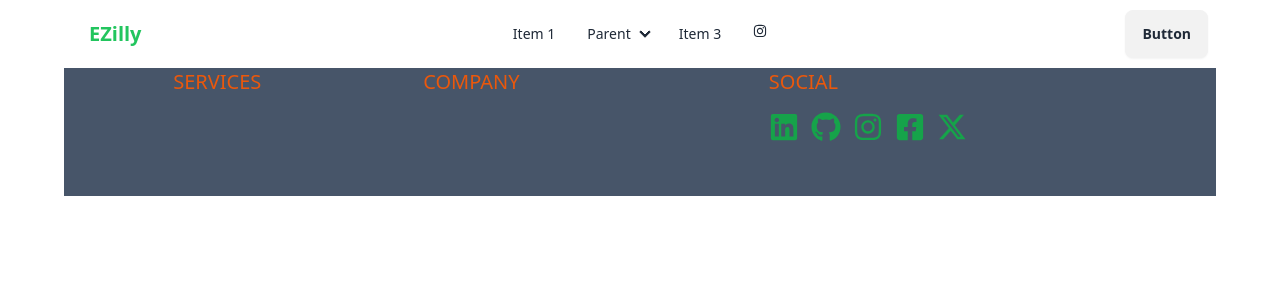
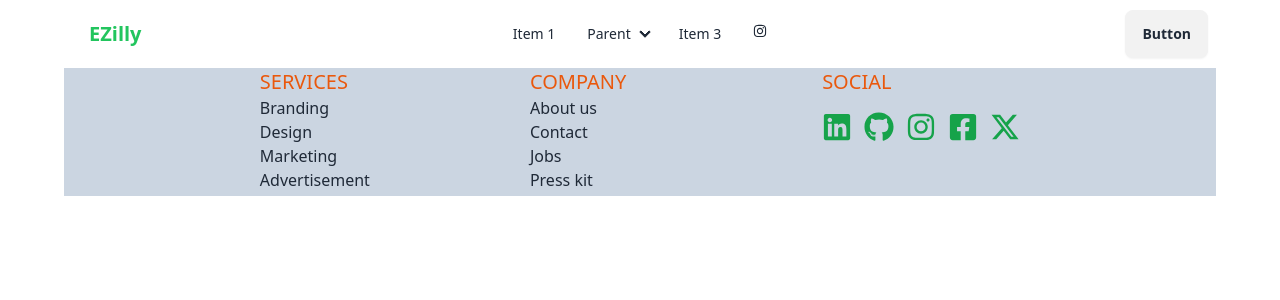
Before and after one commit to Farok-Hossain/e-zilly, a React (Vite) app: page / in a window 1280 px wide. Shown: the top 300 px of the page. Built offline with nearby package versions, Linux system fonts and the light colour scheme.

Commit message:
updated Footer

```diff
--- a/src/pages/Shared/Footer/Footer.jsx
+++ b/src/pages/Shared/Footer/Footer.jsx
@@ -4,17 +4,21 @@ import { Link } from "react-router-dom";
 
 const Footer = () => {
   return (
-    <div className="flex flex-row justify-evenly bg-slate-600 h-32 ">
+    <div className="flex flex-row justify-evenly bg-slate-300 h-32 ">
       <div className="flex flex-row justify-start gap-40">
         <div>
-          <p className="text-orange-600 uppercase text-xl ml-[-140px]">
-            Services
-          </p>
+          <h1 className="text-orange-600 uppercase text-xl">Services</h1>
+          <p>Branding</p>
+          <p>Design</p>
+          <p>Marketing</p>
+          <p>Advertisement</p>
         </div>
         <div>
-          <p className="text-orange-600 uppercase text-xl ml-[-50px]">
-            Company
-          </p>
+          <h1 className="text-orange-600 uppercase text-xl">Company</h1>
+          <h4>About us</h4>
+          <h4>Contact</h4>
+          <h4>Jobs</h4>
+          <h4>Press kit</h4>
         </div>
       </div>
       <div>
```
